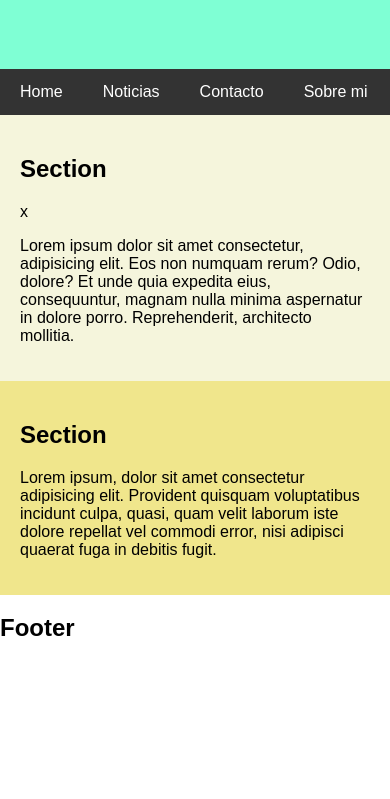
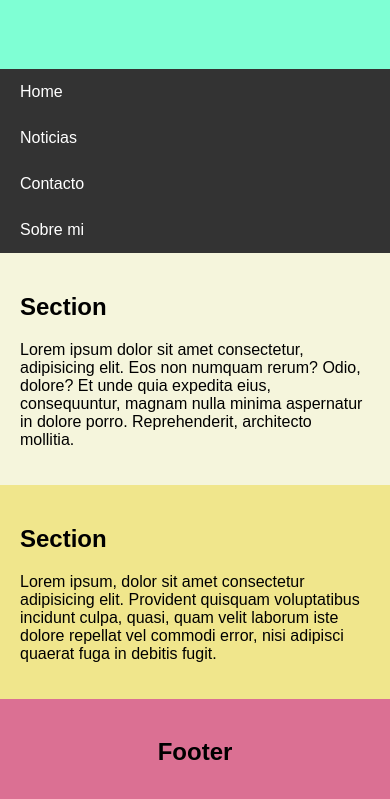
Before and after one commit to NextCodigos/layout-flex-kiko, a plain HTML site: page index.html in a window 390 px wide. Shown: the part 111-910 px from the top of the page. Before the commit the page ends 844 px from the top, so only its background shows below. Drawn offline with Linux system fonts and the light colour scheme.

Commit message:
nav poner en columnas en formato movil

```diff
--- a/index.html
+++ b/index.html
@@ -22,7 +22,7 @@
 
     <div class="row">
         <aside>
-            <h2>Section</h2>x
+            <h2>Section</h2>
             <p>Lorem ipsum dolor sit amet consectetur, adipisicing elit. Eos non numquam rerum? Odio, dolore? Et unde quia expedita eius, consequuntur, magnam nulla minima aspernatur in dolore porro. Reprehenderit, architecto mollitia.</p>
         </aside>
         <section>
--- a/style.css
+++ b/style.css
@@ -42,3 +42,16 @@ section {
     background-color: khaki;
     padding: 20px;
 }
+
+footer{
+    padding: 20px;
+    text-align: center;
+    background-color: palevioletred;
+}
+
+/* Para modo movil responsive nav */
+@media screen and (max-width: 700px){
+    nav, .row{
+        flex-direction: column;
+    }
+}
```
